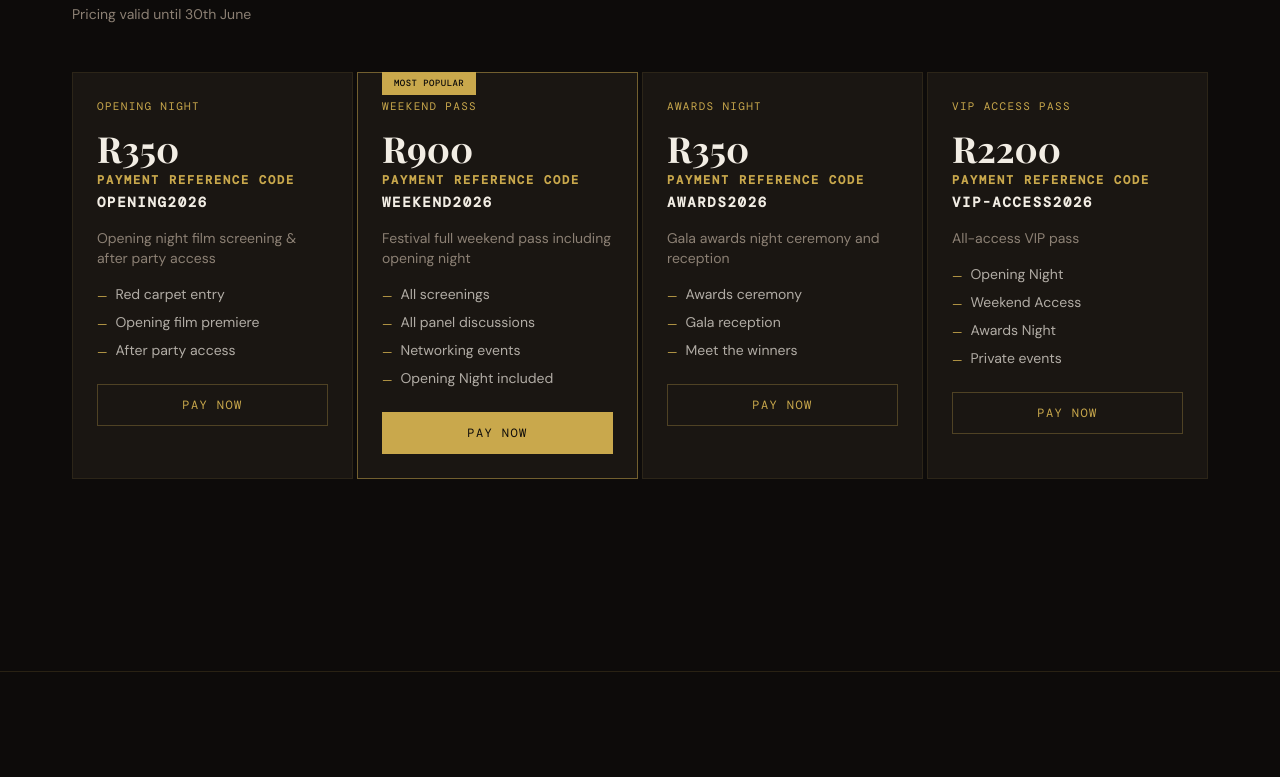
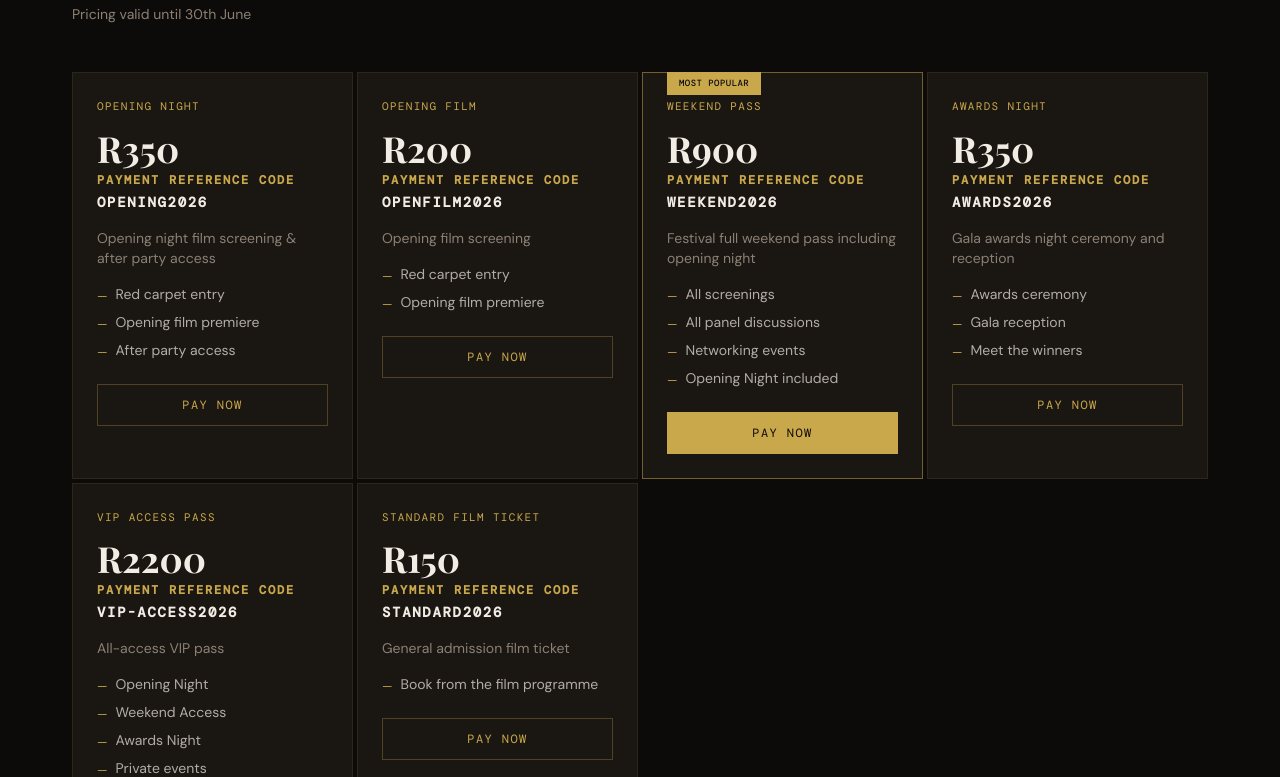
Before and after one commit to nafia007/hacc, a React (Vite) app: page / in a window 1280 px wide. Shown: the part 1643-2420 px from the top of the page. Built offline with nearby package versions, Linux system fonts and the light colour scheme; a web font is replaced by a local one.

Commit message:
Add Opening Film and Standard Film Ticket tiers

```diff
--- a/src/sections/Tickets.tsx
+++ b/src/sections/Tickets.tsx
@@ -10,6 +10,15 @@ const ticketTiers = [
     popular: false,
     paymentLink: "https://page.peachpayments.com/holocene-films",
     reference: "OPENING2026",
+  },
+  {
+    name: "Opening Film",
+    price: "200",
+    description: "Opening film screening",
+    features: ["Red carpet entry", "Opening film premiere"],
+    popular: false,
+    paymentLink: "https://page.peachpayments.com/holocene-films",
+    reference: "OPENFILM2026",
   },
   {
     name: "Weekend Pass",
@@ -42,6 +51,15 @@ const ticketTiers = [
     popular: false,
     paymentLink: "https://page.peachpayments.com/holocene-films",
     reference: "VIP-ACCESS2026",
+  },
+  {
+    name: "Standard Film Ticket",
+    price: "150",
+    description: "General admission film ticket",
+    features: ["Book from the film programme"],
+    popular: false,
+    paymentLink: "https://page.peachpayments.com/holocene-films",
+    reference: "STANDARD2026",
   },
 ];
 
```
